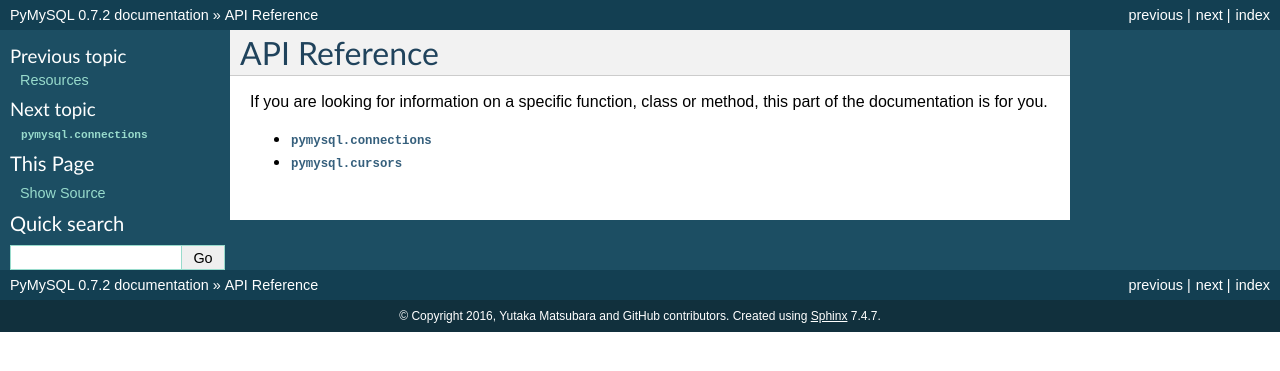
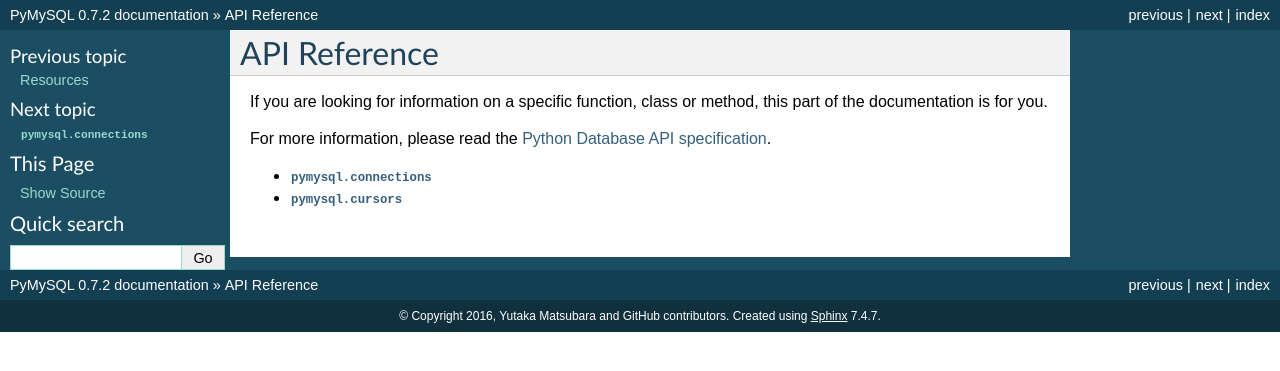
Before and after one commit to PyMySQL/PyMySQL, a Sphinx documentation site: the page built from docs/source/modules/index.rst, in a window 1280 px wide. Shown: the top 371 px of the page. Built offline with Sphinx 7.4.7, drawn with Linux system fonts in a browser that asks for light colours; pages that are not in the unit, such as notebooks, are missing from menus.

Commit message:
add reference to PEP 249

```diff
--- a/docs/source/modules/index.rst
+++ b/docs/source/modules/index.rst
@@ -4,6 +4,9 @@
 If you are looking for information on a specific function, class or
 method, this part of the documentation is for you.
 
+For more information, please read the `Python Database API specification
+<https://www.python.org/dev/peps/pep-0249>`_.
+
 .. toctree::
   :maxdepth: 2
 
```
